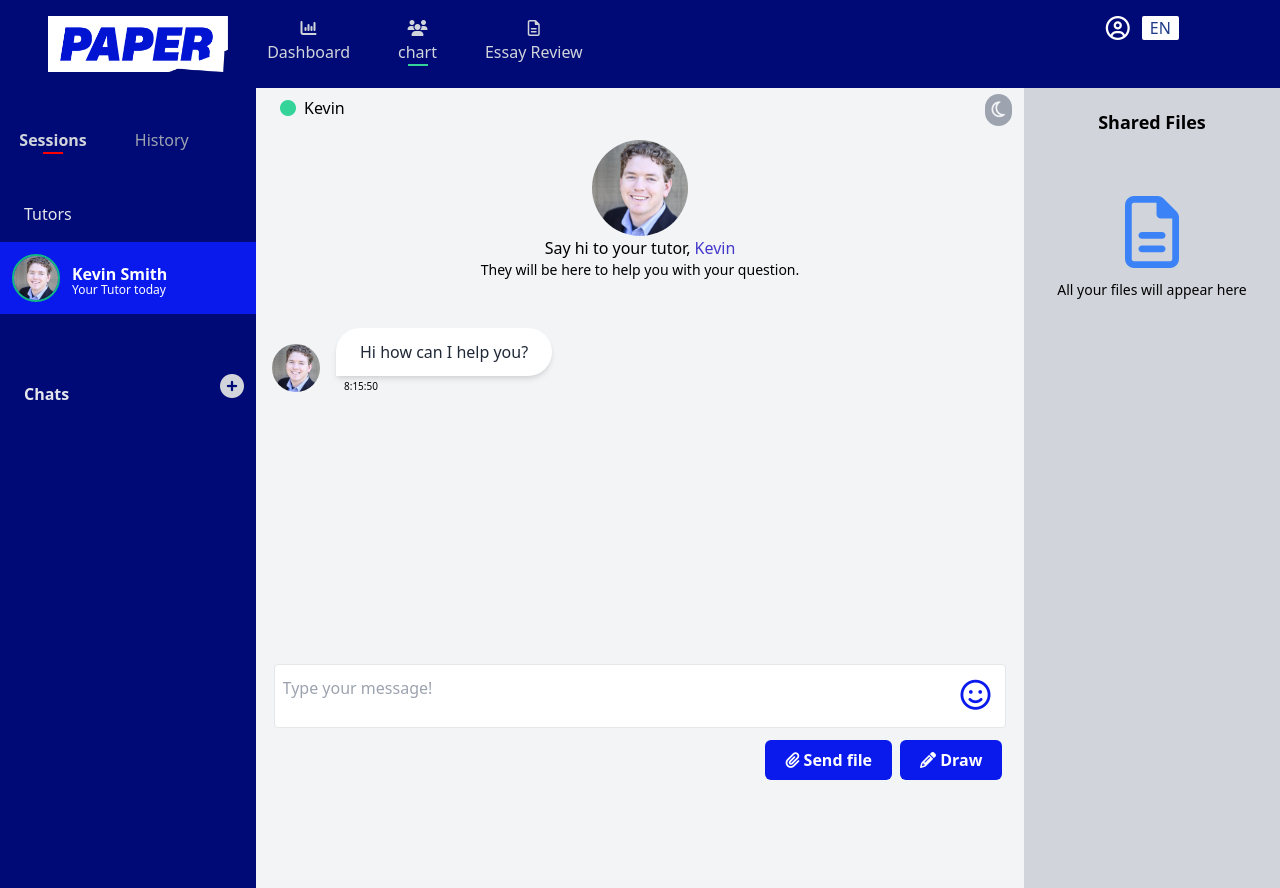
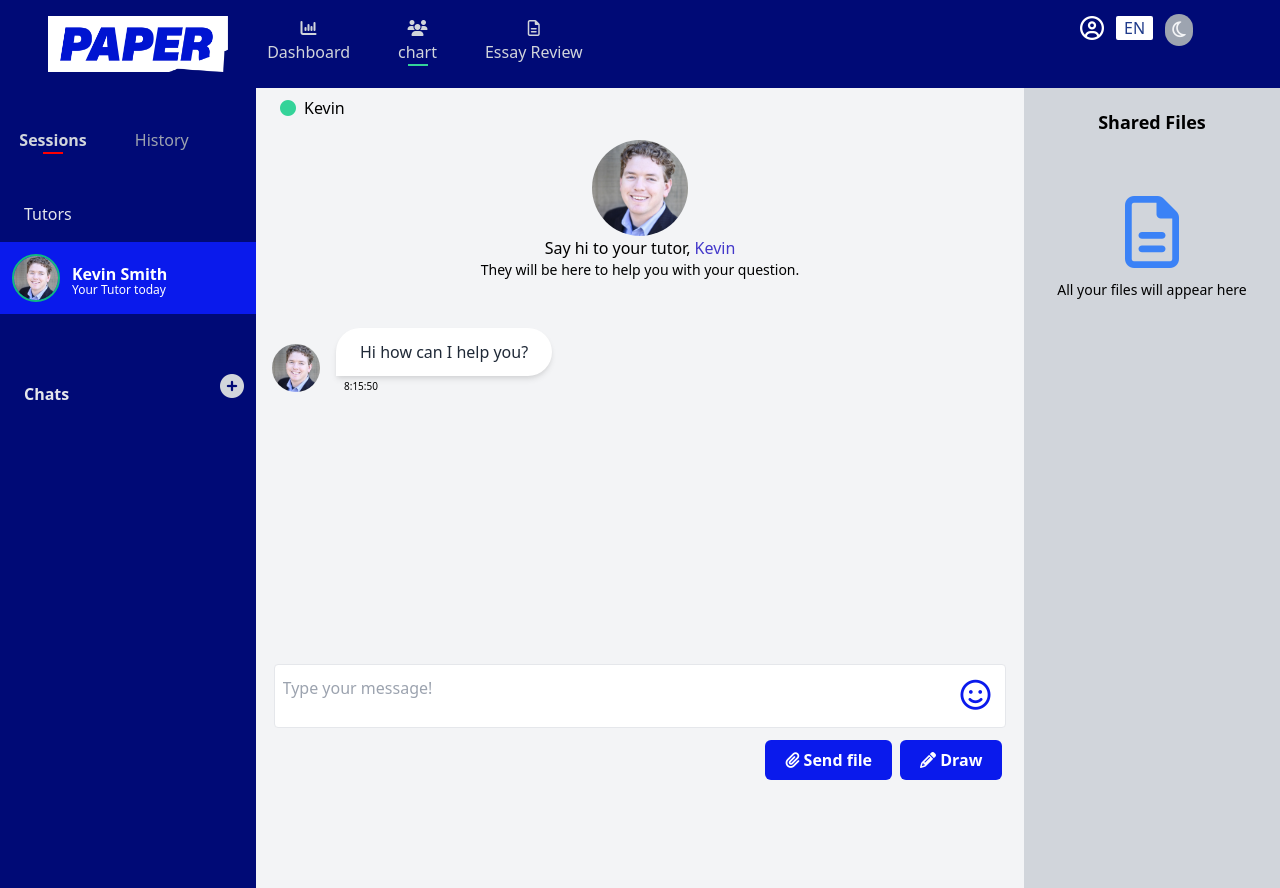
Before and after one commit to leoneloliver/paper-clone, a Vue app: page /chat in a window 1280 px wide. Built offline with nearby package versions, Linux system fonts and the light colour scheme.

Commit message:
Added a emit to pass data to the parent component

```diff
--- a/src/components/Header.vue
+++ b/src/components/Header.vue
@@ -29,13 +29,20 @@
               </li>
 
           </ul>
+
+
       </div>
       <div class="flex justify-center text-white md:flex hidden">
-          <i class="fa fa-user-circle-o text-2xl -mt-1" aria-hidden="true"></i>
-          <div class="bg-white text-blue-900 h-6 pb-2 px-2 ml-3 rounded-sm">
-              EN
-          </div>
-
+        <i class="fa fa-user-circle-o text-2xl -mt-1" aria-hidden="true"></i>
+        <div class="bg-white text-blue-900 h-6 pb-2 px-2 ml-3 rounded-sm">
+            EN
+        </div>
+        <div class="px-3">
+        <button @click="this.darkMode">
+            <span v-if="darkTheme" class="sun"><i class="fa fa-sun-o text-yellow-200 text-lg" aria-hidden="true"></i></span>
+            <span v-else class="moon"><i class="fa fa-moon-o text-gray-100 text-lg" aria-hidden="true"></i></span>
+        </button>
+        </div>
       </div>
 
   </div>
@@ -43,7 +50,18 @@
 
 <script>
 export default {
-  name: 'Header'
+  name: 'Header',
+  data() {
+    return {
+      darkTheme: false
+    }
+  },
+  methods: {
+    darkMode () {
+      document.querySelector('html').classList.toggle('dark');
+      this.darkTheme = !this.darkTheme;
+    }
+  }
 }
 </script>
 
@@ -51,11 +69,15 @@ export default {
 .logo{
     max-width: 180px;
 }
-@media only screen and (max-width: 1090px) {
-   .logo{
-        max-width: 90%;
-        height: fit-content;
-    }
+.moon{
+    background: #9da4b0;
+    border-radius: 500px;
+    padding: 5px 7px;
+}
+.sun{
+    background: #333;
+    border-radius: 500px;
+    padding: 5px 6px;
 }
 .border-transparent{
     border-top-width: 2px;
@@ -66,5 +88,11 @@ export default {
     margin: auto;
     border-color: #34d399 !important;
 }
+@media only screen and (max-width: 1090px) {
+   .logo{
+        max-width: 90%;
+        height: fit-content;
+    }
+}
 
 </style>
--- a/src/components/Messages.vue
+++ b/src/components/Messages.vue
@@ -43,11 +43,14 @@ export default {
   data() {
     return {
       messages: [],
-      message: {content: ''}
+      message: {content: ''},
+      message_count: 0
     }
   },
   methods: {
     addNewMessage () {
+      this.message_count = this.messages.length;
+      this.emitToParent();
       let newTweet = {
         content: this.message.content,
         src: 'profile.jpg',
@@ -61,6 +64,9 @@ export default {
     },
     timeNow() {
       return ((new Date().getHours()+ 11) % 12 + 1)+':'+new Date().getMinutes()+':'+new Date().getSeconds();
+    },
+    emitToParent () {
+      this.$emit('childToParent', this.message_count)
     }
   }
 }
--- a/src/components/Tutoring.vue
+++ b/src/components/Tutoring.vue
@@ -1,30 +1,18 @@
 <template>
     <div class="mt-0">
 
-
         <div class="flex justify-between">
           <h1 class="p-2 ml-4 dark:text-white"><i class="fa fa-circle text-green-400 mr-2" aria-hidden="true"></i>Kevin</h1>
+        </div>
+        <div class="p-3 tex-center mb-5 dark:text-white" id="tutor-profile">
 
-          <div class="px-3 mt-2">
-              <button @click="this.darkMode">
-                <span v-if="darkTheme" class="sun"><i class="fa fa-sun-o text-yellow-200 text-lg" aria-hidden="true"></i></span>
-                <span v-else class="moon"><i class="fa fa-moon-o text-gray-100 text-lg" aria-hidden="true"></i></span>
-              </button>
-            </div>
+          <img src="kevin.jpg" class="h-24 w-24 rounded-full flex-none m-auto"/>
+          <p class="text-bold text-center">Say hi to your tutor, <span class="text-indigo-700 dark:text-gray-400">Kevin</span></p>
+          <p class="text-sm text-center">They will be here to help you with your question.</p>
 
         </div>
 
-
-        <div class="p-3 tex-center mb-5 dark:text-white" id="tutor-profile">
-            <img src="kevin.jpg" class="h-24 w-24 rounded-full flex-none m-auto"/>
-            <p class="text-bold text-center">Say hi to your tutor, <span class="text-indigo-700 dark:text-gray-400">Kevin</span></p>
-            <p class="text-sm text-center">They will be here to help you with your question.</p>
-
-        </div>
-
-
           <div v-for="tutor in tutoring" :key="tutor.text" class="w-full dark:text-gray-200 p-4 hover:bg-gray-100 dark:hover:bg-gray-900 flex">
-
 
 
             <div class="flex-none mr-4 mt-4">
@@ -37,7 +25,6 @@
               </div>
               <p class="text-sm text-dark ml-2 md:block hidden fs text-left"> {{tutor.time}} </p>
 
-
           </div>
         </div>
     </div>
@@ -48,15 +35,10 @@ export default {
   name: 'Tutoring',
   data() {
     return {
-      tutoring: [],
-      darkTheme: false
+      tutoring: []
     }
   },
   methods: {
-    darkMode () {
-      document.querySelector('html').classList.toggle('dark');
-      this.darkTheme = !this.darkTheme;
-    },
     timeNow() {
       return ((new Date().getHours()+ 11) % 12 + 1)+':'+new Date().getMinutes()+':'+new Date().getSeconds();
     }
@@ -69,23 +51,14 @@ export default {
       setTimeout(function(){
         v.tutoring.push(newComment);
         // document.querySelector('#tutor-profile').classList.add('hidden')
-
-      }, 5000);
+      }, 4000);
   }
-
 }
 </script>
 
 <style scoped>
-.moon{
-  background: #9da4b0;
-  border-radius: 500px;
-  padding: 5px 7px;
-}
-.sun{
-  background: #333;
-  border-radius: 500px;
-  padding: 5px 6px;
+.hide-tutor-profile #tutor-profile{
+  display: none;
 }
 
 </style>
--- a/src/views/Chat.vue
+++ b/src/views/Chat.vue
@@ -10,9 +10,11 @@
         <!-- end sidebr -->
       </div>
       <div class="md:col-span-3 col-span-5 relative bg-gray-100 dark:bg-gray-900 h-screen">
-        <Tutoring />
+        <Tutoring  :class="[message_count >= 2 ? 'hide-tutor-profile' : '']"/>
+
         <!-- tweets -->
-        <Messages />
+        <Messages @childToParent="updateMessageLength" />
+
         <!-- end tweets -->
 
       </div>
@@ -39,12 +41,22 @@ export default {
   props: {
     title: String
   },
+  data () {
+    return {
+      message_count: 0,
+    }
+  },
   components: {
     Header,
     Sidebar,
     Messages,
     Tutoring,
     FilesBar
+  },
+  methods: {
+    updateMessageLength(data) {
+      this.message_count = data;
+    },
   }
 }
 </script>
```
